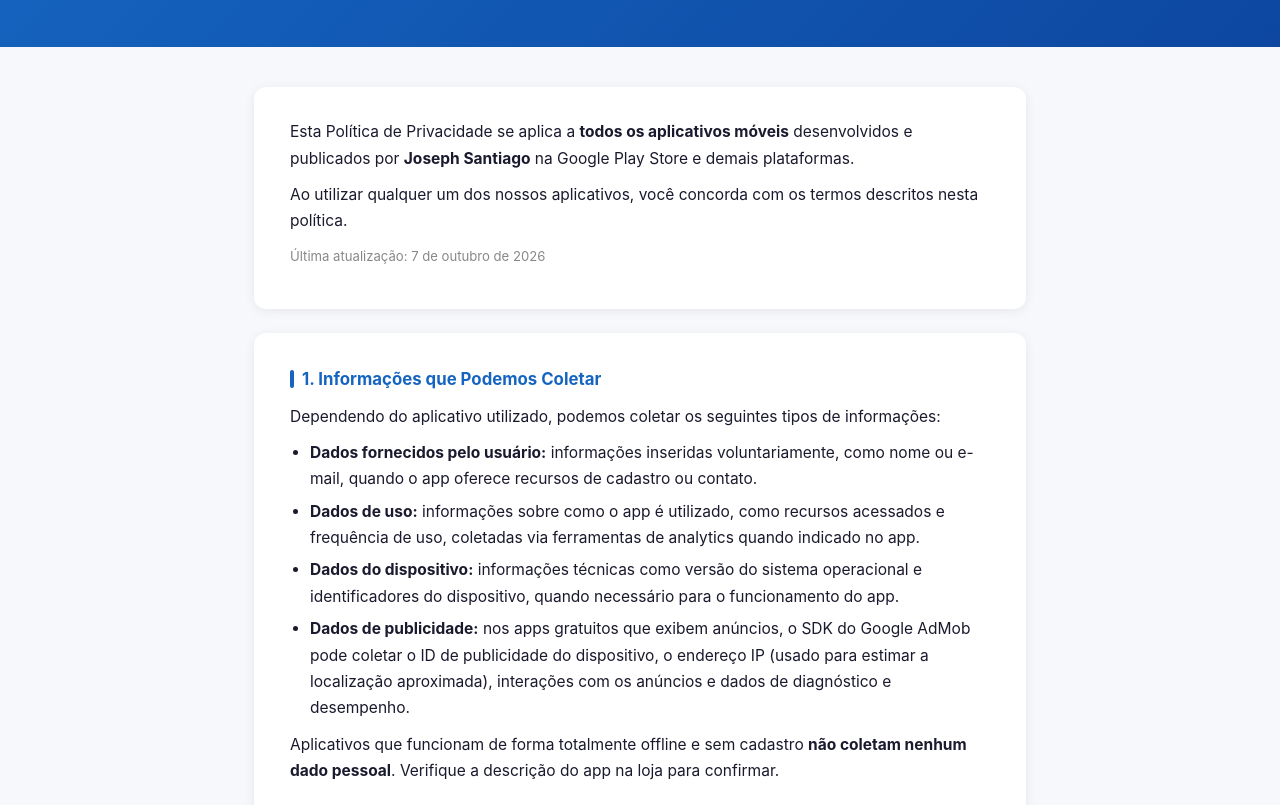
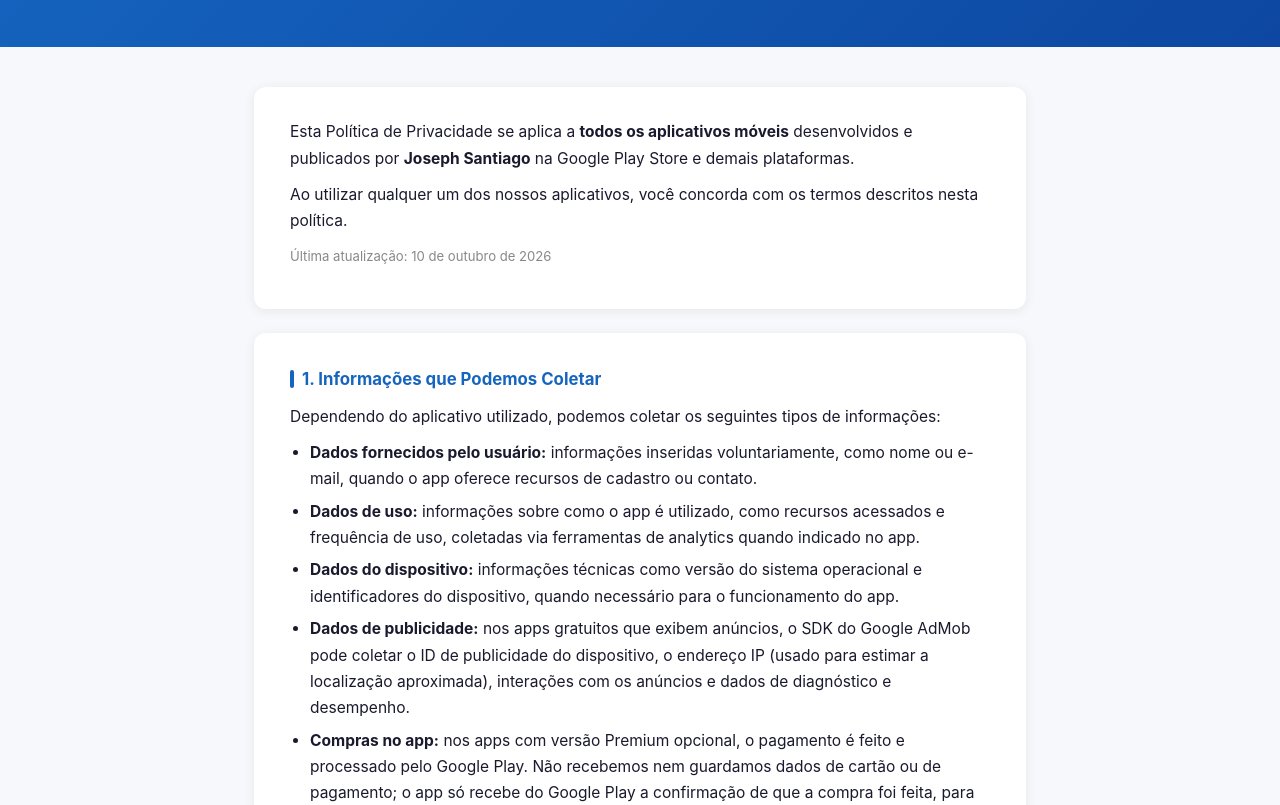
Before and after one commit to josephsantiagos/pilitica-de-privacidade-play-sotre-, a plain HTML site: page index.html in a window 1280 px wide. Shown: the part 139-944 px from the top of the page. Drawn offline with Linux system fonts and the light colour scheme.

Commit message:
Política: compras no app pelo Google Play (Premium opcional)
Co-Authored-By: Claude Opus 5.5 <noreply@anthropic.com>

```diff
--- a/index.html
+++ b/index.html
@@ -96,7 +96,7 @@
       Ao utilizar qualquer um dos nossos aplicativos, você concorda com os termos descritos
       nesta política.
     </p>
-    <p class="updated">Última atualização: 7 de outubro de 2026</p>
+    <p class="updated">Última atualização: 10 de outubro de 2026</p>
   </div>
 
   <div class="card">
@@ -110,6 +110,7 @@
       <li><strong>Dados de uso:</strong> informações sobre como o app é utilizado, como recursos acessados e frequência de uso, coletadas via ferramentas de analytics quando indicado no app.</li>
       <li><strong>Dados do dispositivo:</strong> informações técnicas como versão do sistema operacional e identificadores do dispositivo, quando necessário para o funcionamento do app.</li>
       <li><strong>Dados de publicidade:</strong> nos apps gratuitos que exibem anúncios, o SDK do Google AdMob pode coletar o ID de publicidade do dispositivo, o endereço IP (usado para estimar a localização aproximada), interações com os anúncios e dados de diagnóstico e desempenho.</li>
+      <li><strong>Compras no app:</strong> nos apps com versão Premium opcional, o pagamento é feito e processado pelo Google Play. Não recebemos nem guardamos dados de cartão ou de pagamento; o app só recebe do Google Play a confirmação de que a compra foi feita, para liberar o Premium.</li>
     </ul>
     <p>
       Aplicativos que funcionam de forma totalmente offline e sem cadastro <strong>não coletam
@@ -146,6 +147,7 @@
       <li><a href="https://firebase.google.com/support/privacy" target="_blank" rel="noopener">Google Firebase — Política de Privacidade</a></li>
       <li><a href="https://policies.google.com/privacy" target="_blank" rel="noopener">Google Fonts — Política de Privacidade</a></li>
       <li><a href="https://policies.google.com/technologies/ads" target="_blank" rel="noopener">Google AdMob — Como o Google usa dados em anúncios</a></li>
+      <li><a href="https://payments.google.com/payments/apis-secure/u/0/get_legal_document?ldo=0&amp;ldt=privacynotice&amp;ldl=pt-BR" target="_blank" rel="noopener">Google Pagamentos (compras pelo Google Play) — Aviso de Privacidade</a></li>
     </ul>
 
     <h2>4. Armazenamento e Segurança</h2>
```
